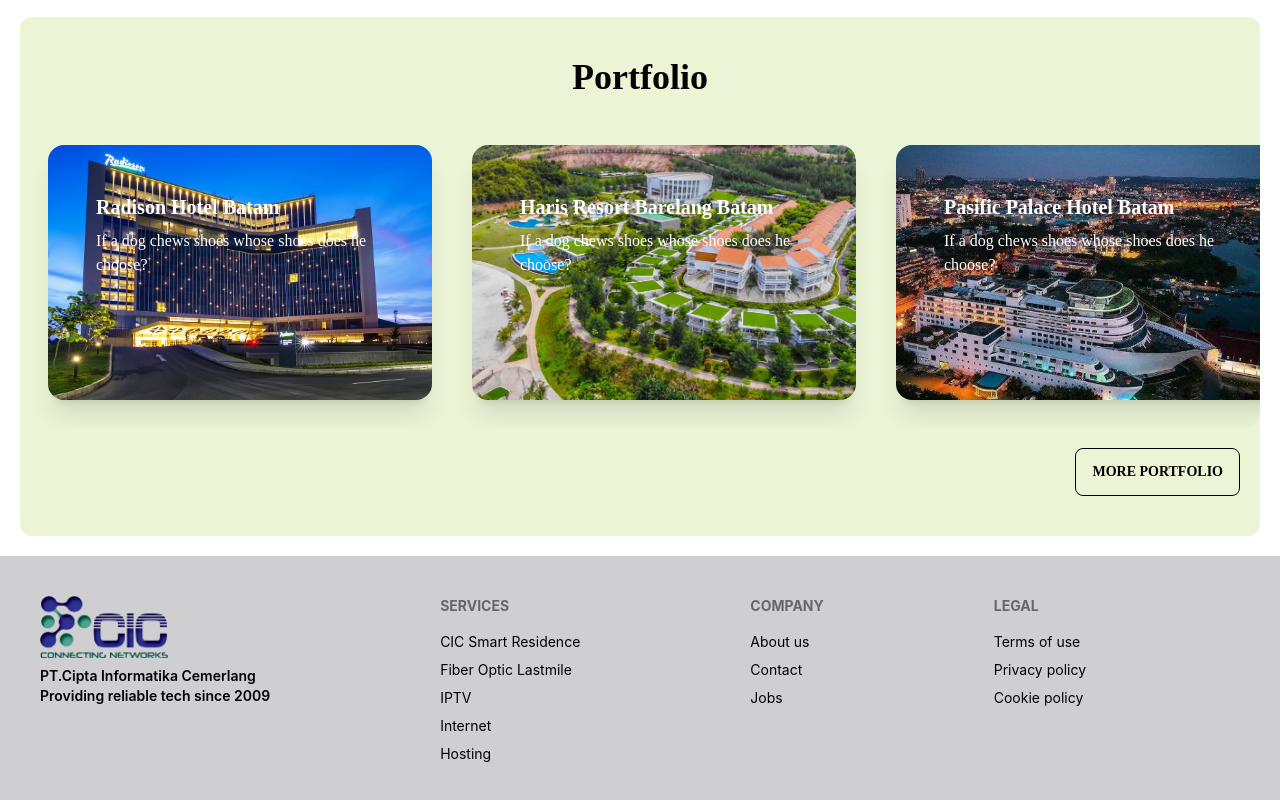
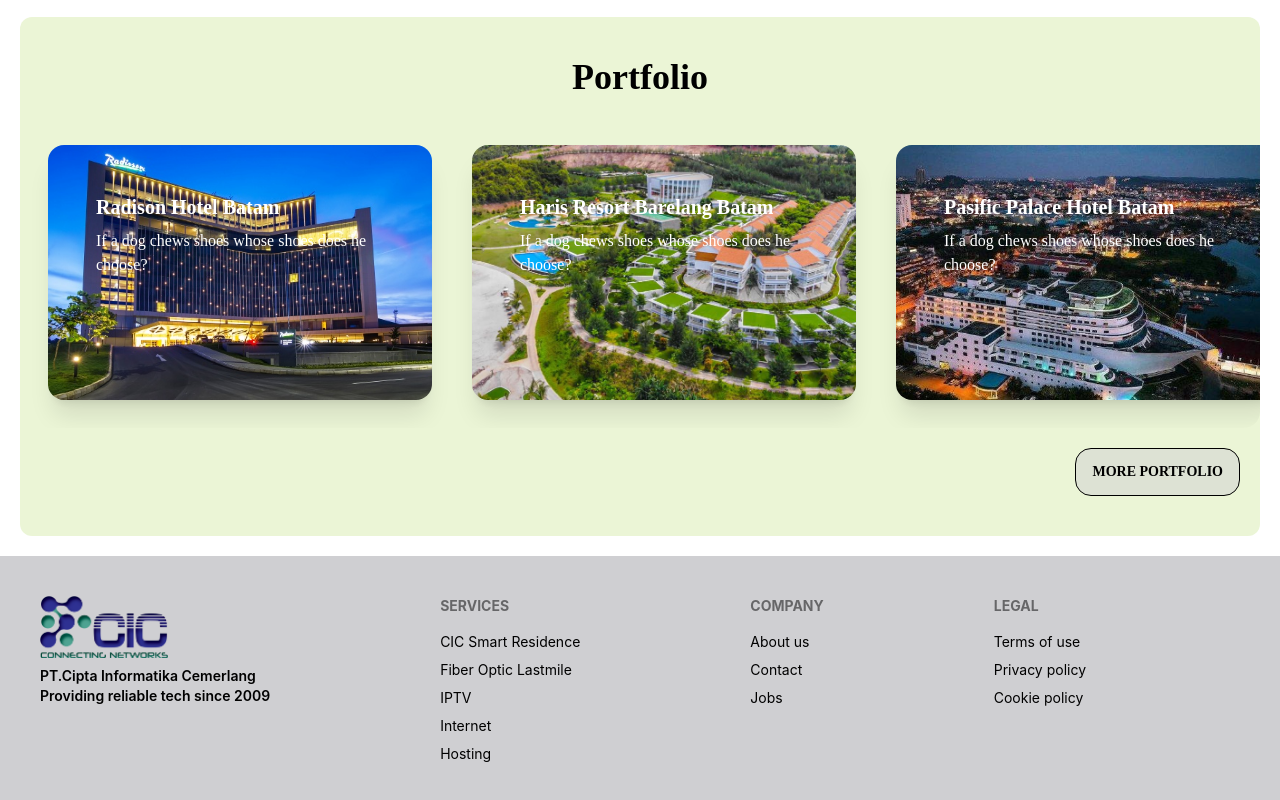
Before and after one commit to ade-ryzki/CIC, a React (Create React App) app: page / in a window 1280 px wide. Shown: the part 2561-3361 px from the top of the page. Built offline with nearby package versions, Linux system fonts and the light colour scheme.

Commit message:
chang color button

```diff
--- a/src/pages/home/components/portfolioo.js
+++ b/src/pages/home/components/portfolioo.js
@@ -64,7 +64,7 @@
             </div>
             <div className="card-actions justify-end my-5">
                 <Link to='/portfolio'>
-                <button className="btn btn-primary mr-5">More Portfolio</button>
+                <button className="btn transition ease-in-out delay-150 bg-[#CFCFD2] bg-opacity-50 hover:-translate-y-1  hover:bg-[#a1a1a3] hover:bg-opacity-70 duration-300 rounded-2xl mr-5">More Portfolio</button>
                 </Link>
             </div>
             </div>
```
